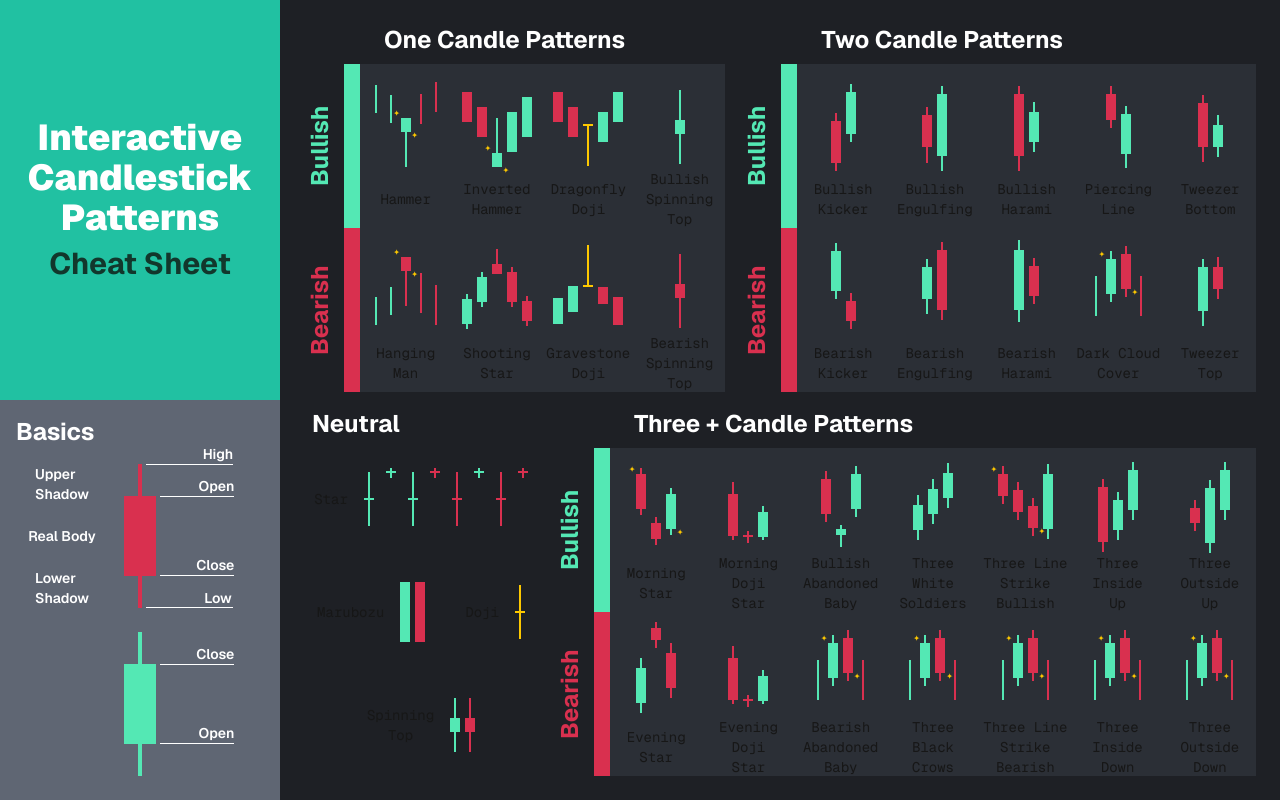
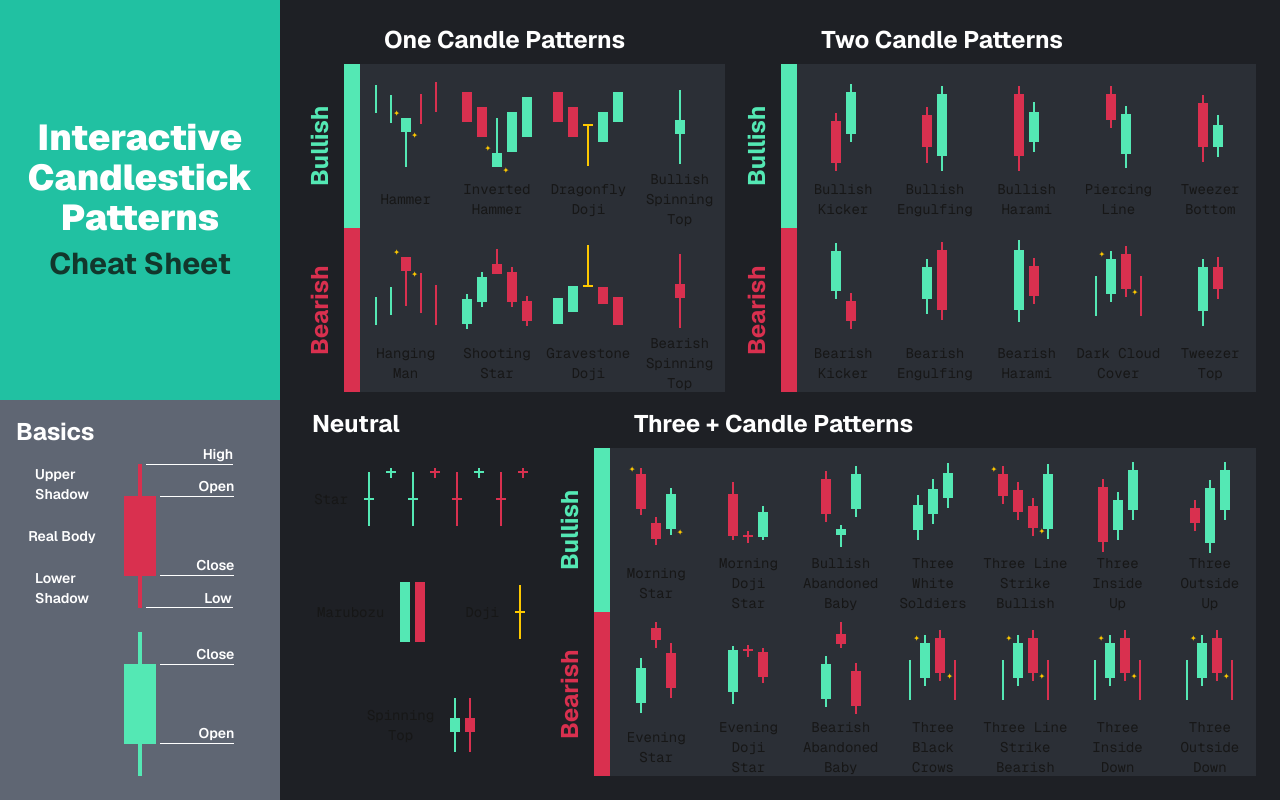
Before and after one commit to borakilicoglu/candlix, a Next.js app: page / in a window 1280 px wide. Built offline with nearby package versions, Linux system fonts and the light colour scheme.

Commit message:
Make project great again

```diff
--- a/app/components/patterns/threeCandlePatterns/BearishAbandonedBaby.tsx
+++ b/app/components/patterns/threeCandlePatterns/BearishAbandonedBaby.tsx
@@ -6,39 +6,30 @@ export default function BearishAbandonedBaby({ title }: { title?: string }) {
     <PatternWrapper title={title}>
       <Candle
         color="green"
-        wickTop={15}
-        bodyWidth={2}
-        bodyHeight={5}
-        wickBottom={20}
+        wickTop={8}
+        wickBottom={8}
+        bodyWidth={10}
+        bodyHeight={35}
         offsetX={0}
-        offsetY={15}
+        offsetY={16}
       />
       <Candle
-        color="green"
-        wickTop={8}
-        bodyHeight={35}
-        wickBottom={8}
+        color="red"
+        wickTop={12}
+        wickBottom={4}
+        bodyHeight={10}
+        bodyWidth={10}
         offsetX={0}
-        offsetY={-5}
-        stars={[{ position: "top-left" }]}
+        offsetY={-30}
       />
       <Candle
         color="red"
         wickTop={8}
+        wickBottom={8}
+        bodyWidth={10}
         bodyHeight={35}
-        wickBottom={8}
         offsetX={0}
-        offsetY={-10}
-        stars={[{ position: "bottom-right" }]}
-      />
-      <Candle
-        color="red"
-        wickTop={15}
-        bodyWidth={2}
-        bodyHeight={5}
-        wickBottom={20}
-        offsetX={0}
-        offsetY={15}
+        offsetY={23}
       />
     </PatternWrapper>
   );
--- a/app/components/patterns/threeCandlePatterns/EveningDojiStar.tsx
+++ b/app/components/patterns/threeCandlePatterns/EveningDojiStar.tsx
@@ -5,9 +5,9 @@ export default function EveningDojiStar({ title }: { title?: string }) {
   return (
     <PatternWrapper title={title}>
       <Candle
-        color="red"
-        wickTop={12}
-        wickBottom={4}
+        color="green"
+        wickTop={4}
+        wickBottom={12}
         bodyWidth={10}
         bodyHeight={42}
         offsetX={0}
@@ -20,16 +20,16 @@ export default function EveningDojiStar({ title }: { title?: string }) {
         bodyWidth={10}
         bodyHeight={2}
         offsetX={0}
-        offsetY={36}
+        offsetY={-14}
       />
       <Candle
-        color="green"
-        wickTop={6}
-        wickBottom={3}
+        color="red"
+        wickTop={4}
+        wickBottom={6}
         bodyWidth={10}
         bodyHeight={25}
         offsetX={0}
-        offsetY={22}
+        offsetY={0}
       />
     </PatternWrapper>
   );
```
